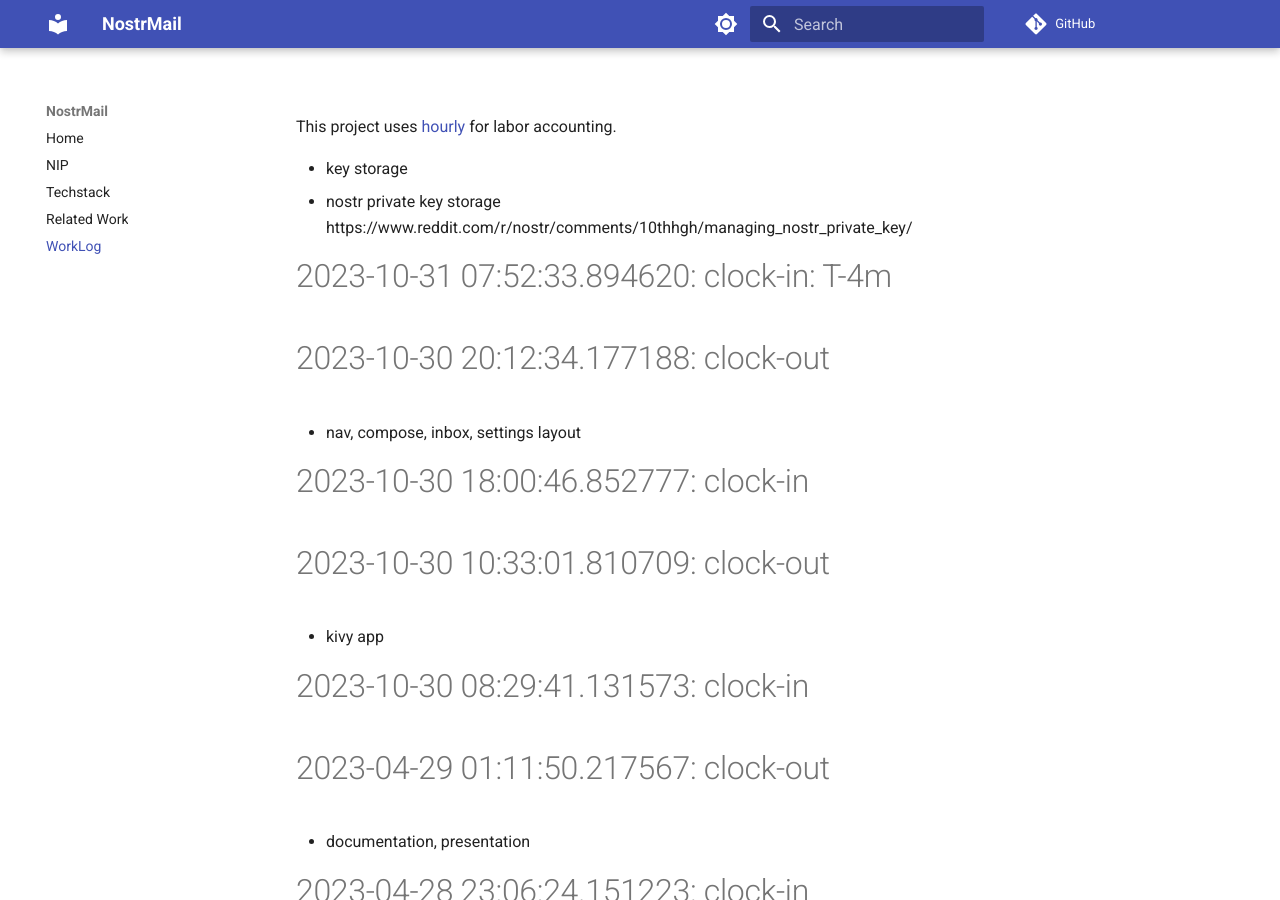
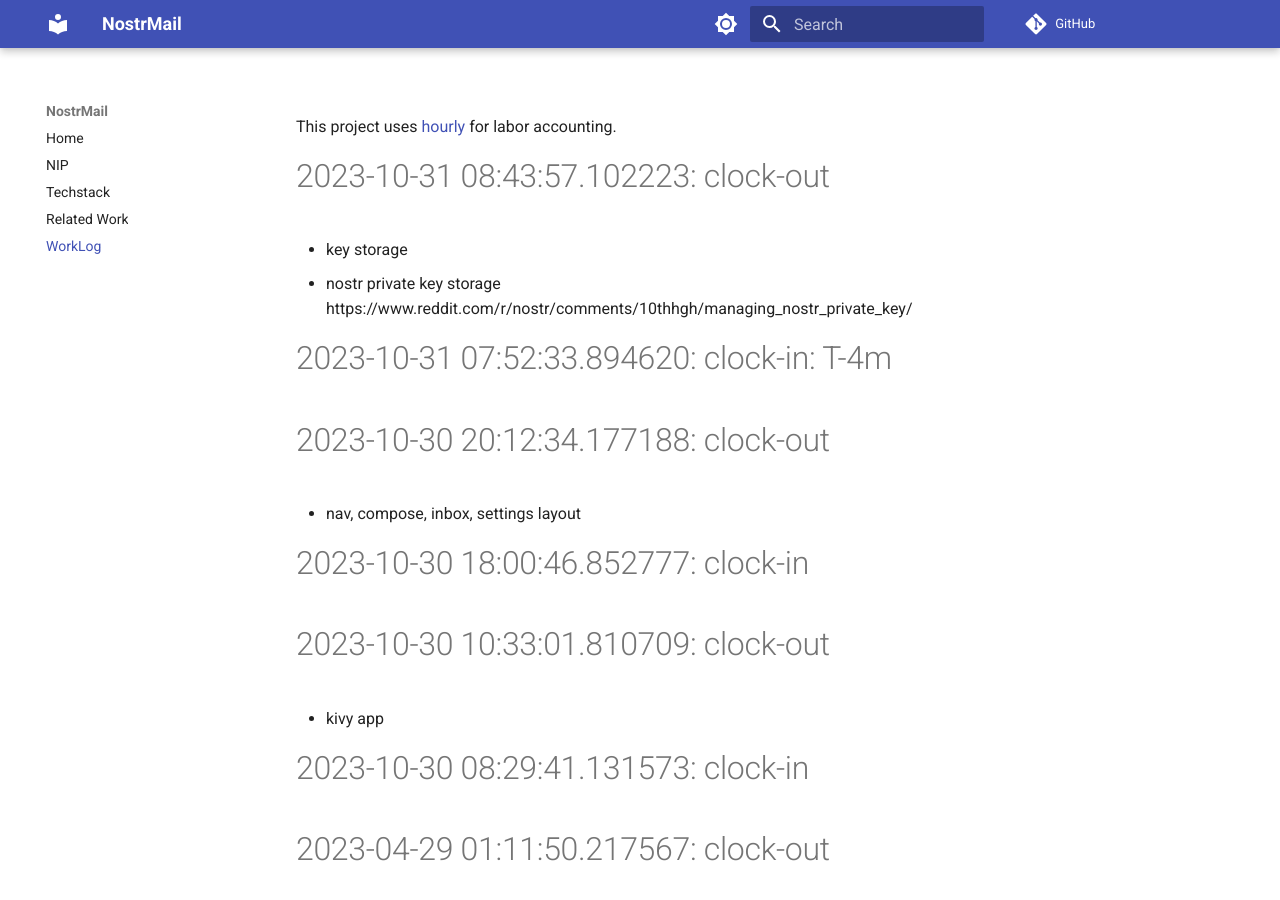
Before and after one commit to asherp/nostr-mail, an MkDocs documentation site: the page built from docs/WorkLog.md, in a window 1280 px wide and 900 px high. Built offline with MkDocs 1.6.1 and Material for MkDocs 9.7.7, drawn with Linux system fonts in a browser that asks for light colours; comment, search, counter and statistics services are not loaded.

Commit message:
clock-out

```diff
--- a/WorkLog.md
+++ b/WorkLog.md
@@ -1,3 +1,5 @@
+# 2023-10-31 08:43:57.102223: clock-out
+
 * key storage
 * nostr private key storage https://www.reddit.com/r/nostr/comments/10thhgh/managing_nostr_private_key/
 
```
